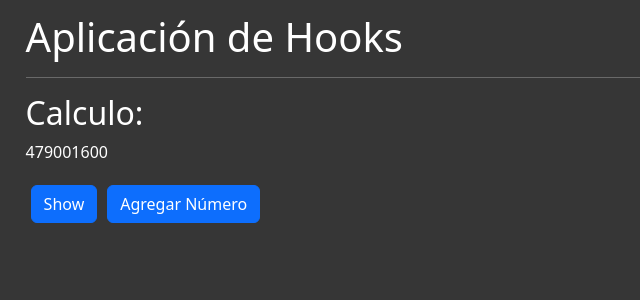
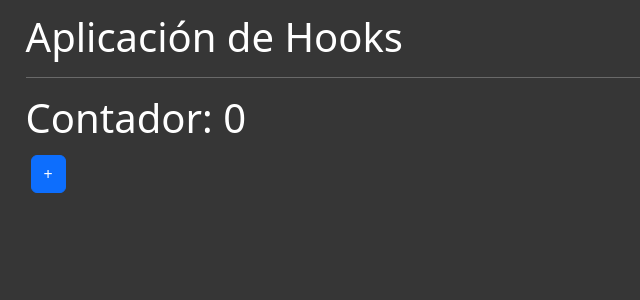
Before and after one commit to SergioCalde/curso-react-SergieCode, a React (Vite) app in the folder Proyectos/practica-hooks-react/: page / in a window 1280 px wide. Shown: the top 300 px of the page, without its empty margins (0-640 px from the left). Built offline with nearby package versions, Linux system fonts and the light colour scheme.

Commit message:
How to use useCallback and React.memo

```diff
--- a/Proyectos/practica-hooks-react/src/HooksApp.jsx
+++ b/Proyectos/practica-hooks-react/src/HooksApp.jsx
@@ -1,6 +1,8 @@
 // import { ContadorComponent } from "./components/ContadorComponent"
 
-import { CalculosPesados } from "./components/CalculosPesados"
+import { CallBackComponent } from "./components/CallBackComponent"
+
+// import { CalculosPesados } from "./components/CalculosPesados"
 
 // import { FormComponent } from "./components/FormComponent"
 
@@ -14,7 +16,8 @@
         {/* <UsuariosComponent></UsuariosComponent> */}
         {/* <FormComponent></FormComponent> */}
         {/* <ContadorComponent></ContadorComponent> */}
-        <CalculosPesados></CalculosPesados>
+        {/* <CalculosPesados></CalculosPesados> */}
+        <CallBackComponent></CallBackComponent>
     </>
   )
 }
--- /dev/null
+++ b/Proyectos/practica-hooks-react/src/components/CallBackComponent.jsx
@@ -0,0 +1,21 @@
+import { useCallback, useState } from "react"
+import { Incrementar } from "./Incrementar"
+
+
+export const CallBackComponent = () => {
+
+    const [counter, setCounter] = useState(0);
+
+    const incrementarPadre = useCallback(
+        (value) => {
+            setCounter( contador => contador + value);
+        }, []
+    )
+
+  return (
+    <>
+        <h1>Contador: { counter }</h1>
+        <Incrementar incrementar={incrementarPadre}></Incrementar>
+    </>
+  )
+}
--- /dev/null
+++ b/Proyectos/practica-hooks-react/src/components/Incrementar.jsx
@@ -0,0 +1,17 @@
+/* eslint-disable react/display-name */
+/* eslint-disable react/prop-types */
+import React from "react";
+
+export const Incrementar = React.memo(({ incrementar }) => {
+
+        console.log("Me estoy redibujando");
+
+    return (
+        <>
+            <button className="btn btn-primary" onClick={ () => incrementar(10) }>
+                +
+            </button>
+        </>
+    )
+    }
+)
```
